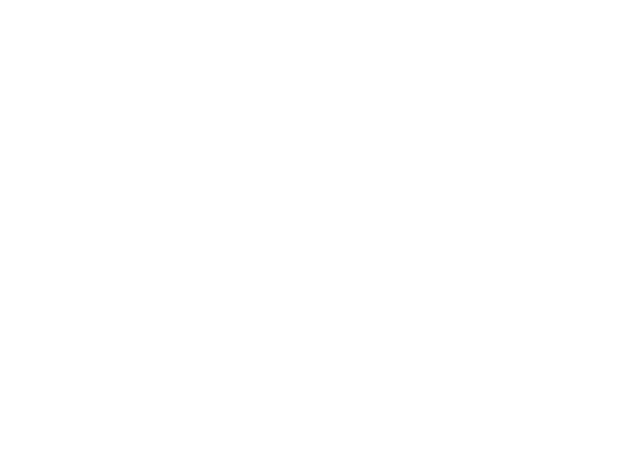
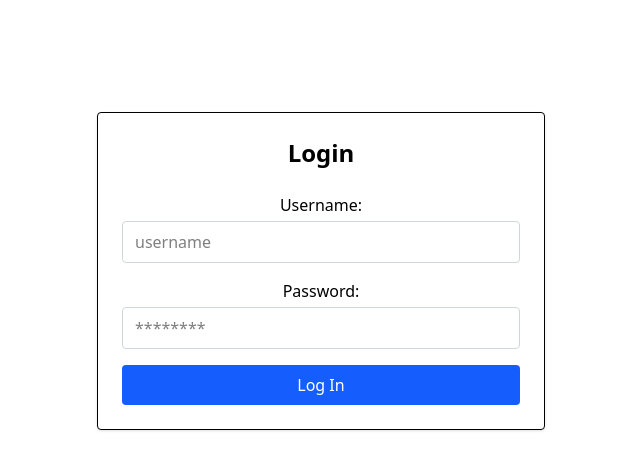
Before and after one commit to NikolenkoRostislav/chat-app, a React (Vite) app in the folder frontend/: page /login in a window 1280 px wide. Before the commit this address had no page. Shown: the top 470 px of the page, without its empty margins (319-959 px from the left). Built offline with nearby package versions, Linux system fonts and the light colour scheme; no server answers.

Commit message:
feat: added login page

```diff
--- a/frontend/src/App.tsx
+++ b/frontend/src/App.tsx
@@ -3,12 +3,15 @@ import './App.css';
 
 import Home from './pages/Home';
 import Chat from './pages/Chat';
+import Login from './pages/Login';
 
 export default function App() {
     return (
         <Routes>
             <Route path="/" element={<Home />} />
             <Route path="/chat/:chat_id" element={<Chat />} />
+            <Route path="/login" element={<Login />} />
+            <Route path="*" element={<div>404 Not Found</div>} />
         </Routes>
     )
 }
--- /dev/null
+++ b/frontend/src/pages/Login.tsx
@@ -0,0 +1,77 @@
+import { useState } from "react";
+import { useNavigate } from "react-router-dom";
+
+export default function LoginPage() {
+    const BACKEND_URL = import.meta.env.VITE_BACKEND_URL;
+    const [username, setUsername] = useState("");
+    const [password, setPassword] = useState("");
+    const navigate = useNavigate();
+
+    const handleSubmit = async (e: React.FormEvent) => {
+        e.preventDefault();
+
+        const formData = new URLSearchParams();
+        formData.append("username", username);
+        formData.append("password", password);
+
+        try {
+            const response = await fetch(`${BACKEND_URL}/user/auth/login`, {
+                method: "POST",
+                headers: {
+                    "Content-Type": "application/x-www-form-urlencoded"
+                },
+                body: formData.toString(),
+            });
+
+            if (!response.ok) {
+                const errorData = await response.json();
+                alert("Login failed: " + (errorData.detail || response.statusText));
+                return;
+            }
+
+            const data = await response.json();
+            console.log("Logged in! Token:", data.access_token);
+            localStorage.setItem("token", data.access_token);
+            navigate("/");
+        } catch (err) {
+            alert("Network error, please try again later.");
+            console.error(err);
+        }
+    };
+
+    return (
+        <main className="max-w-md mx-auto mt-20 p-6 border rounded shadow">
+            <h1 className="text-2xl font-bold mb-6 text-center">Login</h1>
+
+            <form onSubmit={handleSubmit} className="flex flex-col gap-4">
+                <label>
+                    Username:
+                    <input
+                        type="username"
+                        value={username}
+                        onChange={e => setUsername(e.target.value)}
+                        required
+                        className="w-full border border-gray-300 rounded px-3 py-2 mt-1"
+                        placeholder="username"
+                    />
+                </label>
+
+                <label>
+                    Password:
+                    <input
+                        type="password"
+                        value={password}
+                        onChange={e => setPassword(e.target.value)}
+                        required
+                        className="w-full border border-gray-300 rounded px-3 py-2 mt-1"
+                        placeholder="********"
+                    />
+                </label>
+
+                <button type="submit" className="bg-blue-600 text-white py-2 rounded hover:bg-blue-700 transition">
+                    Log In
+                </button>
+            </form>
+        </main>
+    );
+}
```
Also changed, not shown: 2 other files (tests, documents, lock files or other folders).
